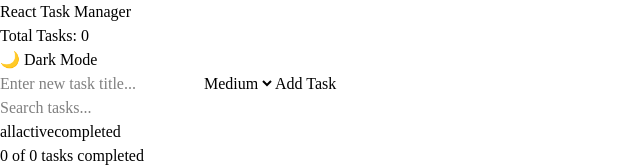
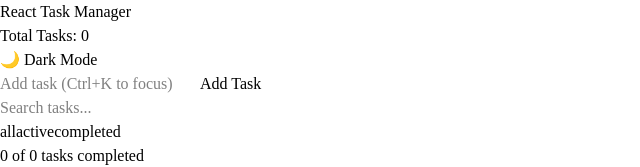
Before and after one commit to sheby254/my_react_app, a React (Vite) app: page / in a window 1280 px wide. Shown: the top 167 px of the page, without its empty margins (0-640 px from the left). Built offline with nearby package versions, Linux system fonts and the light colour scheme.

Commit message:
Add keyboard shortcut to focus task creation form

```diff
--- a/src/components/AddTaskForm.tsx
+++ b/src/components/AddTaskForm.tsx
@@ -1,47 +1,42 @@
-import React, { useState } from 'react';
-import type { Priority } from '../types/task';
+import React, { useState, useRef, useEffect } from 'react';
 
 interface AddTaskFormProps {
-  onAddTask: (title: string, priority: Priority) => void;
+  onAdd: (title: string) => void;
 }
 
-export const AddTaskForm: React.FC<AddTaskFormProps> = ({ onAddTask }) => {
+export const AddTaskForm: React.FC<AddTaskFormProps> = ({ onAdd }) => {
   const [title, setTitle] = useState('');
-  const [priority, setPriority] = useState<Priority>('medium');
+  const inputRef = useRef<HTMLInputElement>(null);
+
+  useEffect(() => {
+    const handleKeyDown = (e: KeyboardEvent) => {
+      if ((e.metaKey || e.ctrlKey) && e.key === 'k') {
+        e.preventDefault();
+        inputRef.current?.focus();
+      }
+    };
+    window.addEventListener('keydown', handleKeyDown);
+    return () => window.removeEventListener('keydown', handleKeyDown);
+  }, []);
 
   const handleSubmit = (e: React.FormEvent) => {
     e.preventDefault();
     if (!title.trim()) return;
-    onAddTask(title, priority);
+    onAdd(title.trim());
     setTitle('');
   };
 
   return (
-    <form onSubmit={handleSubmit} className="flex gap-2 my-4">
+    <form onSubmit={handleSubmit}>
       <input
+        ref={inputRef}
         type="text"
-        placeholder="Enter new task title..."
+        placeholder="Add task (Ctrl+K to focus)"
         value={title}
         onChange={(e) => setTitle(e.target.value)}
-        data-testid="task-title-input"
-        className="flex-1 p-2 border border-slate-300 dark:border-slate-600 dark:bg-slate-700 dark:text-white rounded focus:outline-none focus:ring-2 focus:ring-indigo-500"
+        aria-label="New task title"
       />
-      <select
-        value={priority}
-        onChange={(e) => setPriority(e.target.value as Priority)}
-        data-testid="task-priority-select"
-        className="p-2 border border-slate-300 dark:border-slate-600 dark:bg-slate-700 dark:text-white rounded focus:outline-none focus:ring-2 focus:ring-indigo-500 bg-white"
-      >
-        <option value="low">Low</option>
-        <option value="medium">Medium</option>
-        <option value="high">High</option>
-      </select>
-      <button
-        type="submit"
-        className="px-4 py-2 bg-indigo-600 text-white font-medium rounded hover:bg-indigo-700 dark:bg-indigo-500 dark:hover:bg-indigo-600 transition-colors"
-      >
-        Add Task
-      </button>
+      <button type="submit">Add Task</button>
     </form>
   );
 };
```
